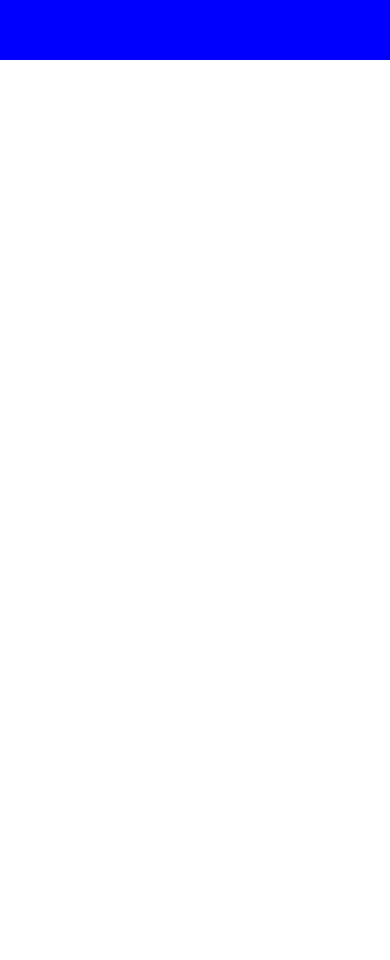
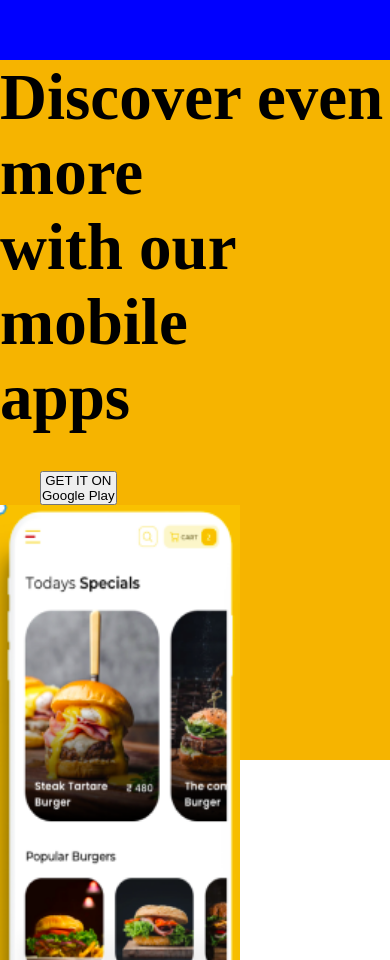
Before and after one commit to Blaisehala/independentprojectone, a plain HTML site: page index.html in a window 390 px wide. Shown: the part 3660-4620 px from the top of the page. Before the commit the page ends 3720 px from the top, so only its background shows below. Drawn offline with Linux system fonts and the light colour scheme.

Commit message:
This commit builds  the mobile App section adding text, images and button

```diff
--- a/index.html
+++ b/index.html
@@ -278,12 +278,25 @@
 
     </div>
 
-    <img class= "imagedouble"src="./images/double-check2.png" height="500px" width="500px" alt="double-check2">
+    <img class="imagedouble" src="./images/double-check2.png" height="500px" width="500px" alt="double-check2">
 
     <img class="double-check1" src="./images/double-check1.png" height="500px" width="500px" alt="double-check1">
 
   </div>
 
+  <!--Mobile App Section-->
+
+  <div class="mobileapp">
+    <div class="aboss">
+      <h1 style="font-size: 65px;">Discover even more <br>with our mobile <br>apps</h1><br><br>
+
+      <a href="http://"><button class="appb"><span id="spanned">GET IT ON</span> <br> Google Play</button></a>
+
+
+
+    <img class="topspecials" src="./images/mobile1.png" width="240px" alt="topspecials">
+    <img class="companyburger" src="./images/mobile2.png" width="240px" alt="companyburger">
+  </div>
 
 
 
--- a/style.css
+++ b/style.css
@@ -248,3 +248,9 @@ hr {
   font-weight: 500;
   color: rgb(70, 69, 67);
 }
+
+
+/*Mobile App Section*/
+.mobileapp{
+  background-color:#F6B400;
+  height: 700px;}
```
